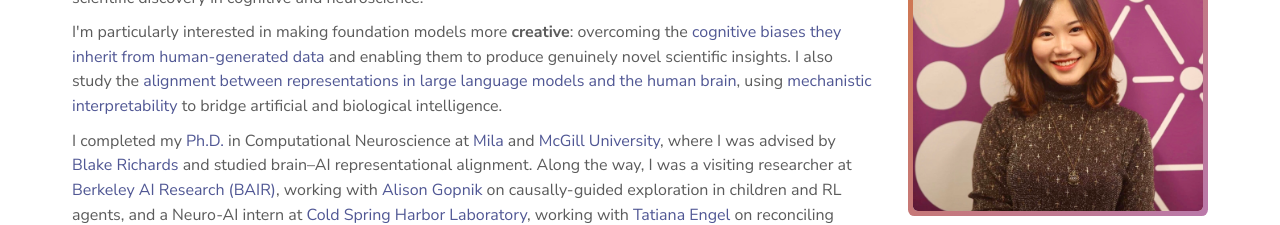
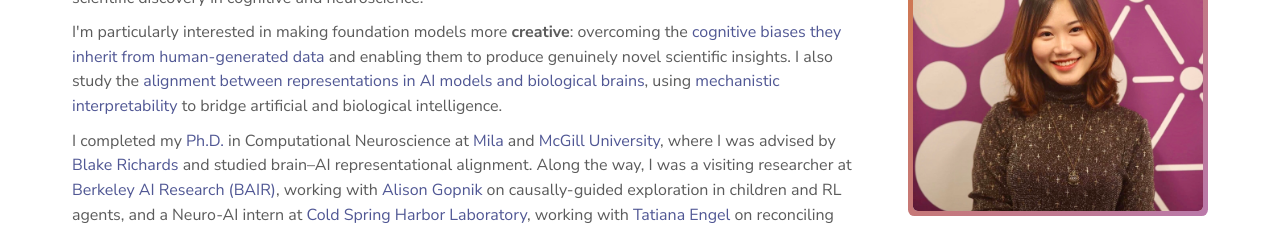
Before and after one commit to dongyanl1n/dongyanl1n.github.io, a React (Vite) app: page / in a window 1280 px wide. Shown: the part 306-531 px from the top of the page. Built offline with nearby package versions, Linux system fonts and the light colour scheme.

Commit message:
[website][content] Reword brain-AI alignment blurb to match linked paper

```diff
--- a/src/components/Home.jsx
+++ b/src/components/Home.jsx
@@ -99,8 +99,8 @@ export default function Home() {
             target="_blank"
             rel="noopener noreferrer"
           >
-            alignment between representations in large language models and the
-            human brain
+            alignment between representations in AI models and biological
+            brains
           </a>
           , using{" "}
           <a
```
